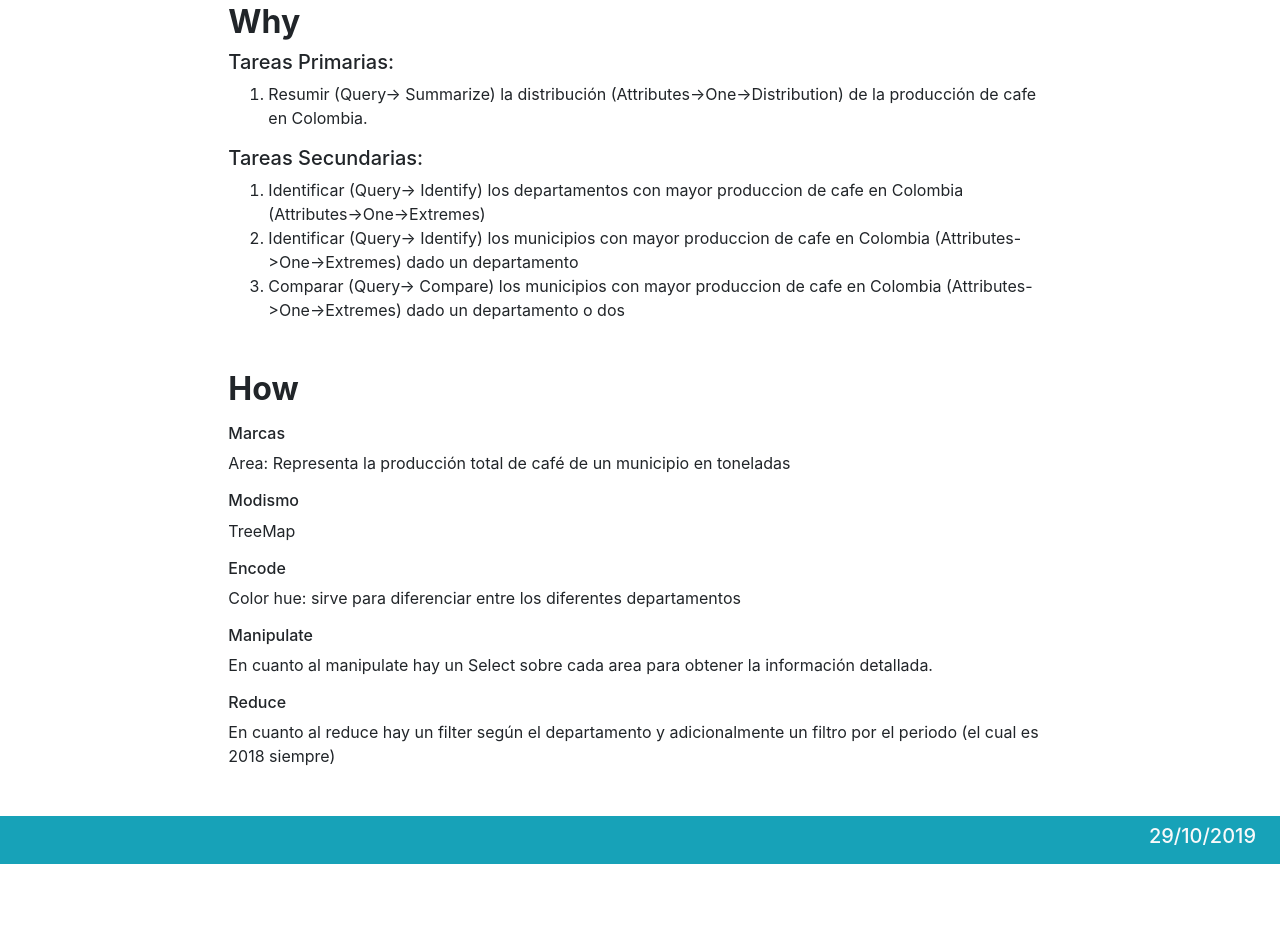
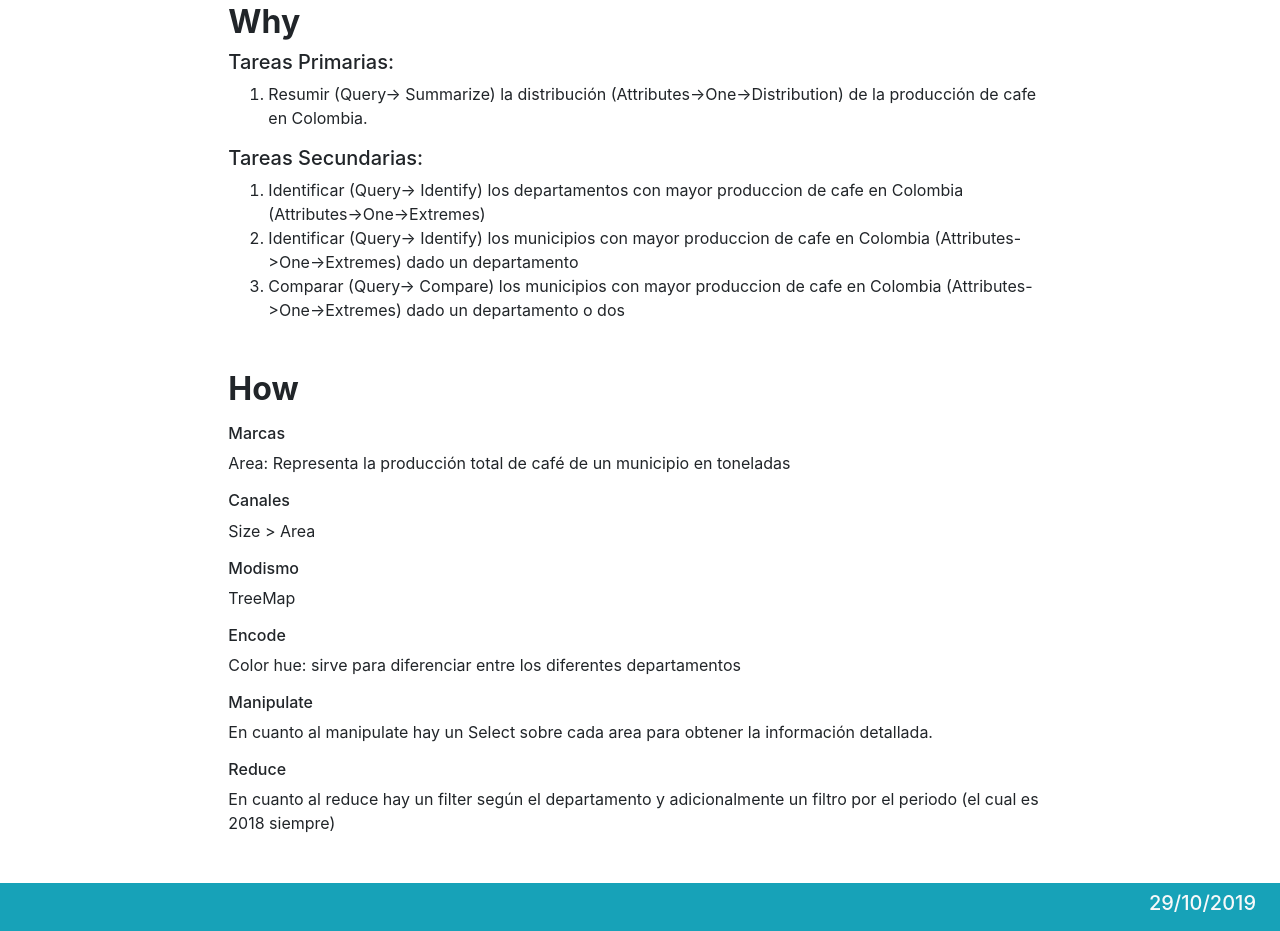
Before and after one commit to jcsanguino10/tarea5, a plain HTML site: page index.html in a window 1280 px wide. Shown: the part 699-1630 px from the top of the page. Before the commit the page ends 1563 px from the top, so only its background shows below. Drawn offline with nearby package versions, Linux system fonts and the light colour scheme.

Commit message:
arreglo2

```diff
--- a/index.html
+++ b/index.html
@@ -83,6 +83,8 @@
         <p>
             <h6>Marcas</h6>
             <p>Area: Representa la producción total de café de un municipio en toneladas</p>
+            <h6>Canales</h6>
+            <p>Size > Area </p>
             <h6>Modismo</h6>
             <p>TreeMap</p>
             <h6>Encode</h6>
```
